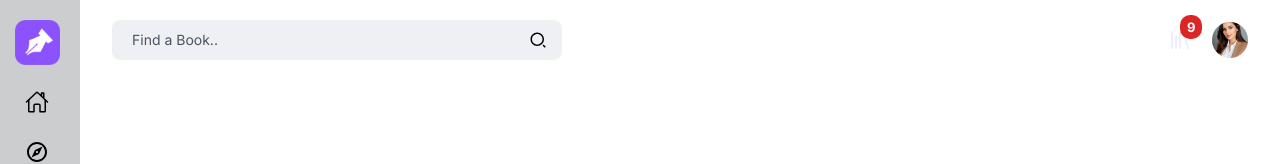
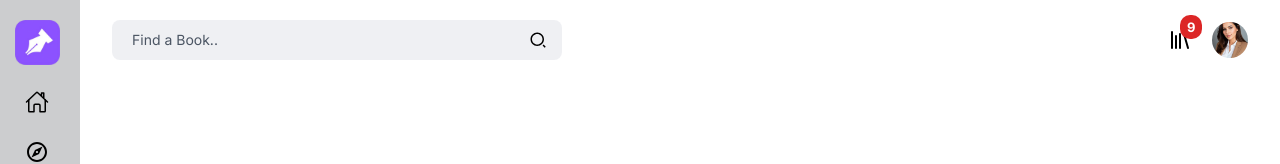
Before and after one commit to kevindermot99/gamezilla, a React (Vite) app: page /app in a window 1280 px wide. Shown: the top 164 px of the page. Built offline with nearby package versions, Linux system fonts and the light colour scheme; a web font is replaced by a local one.

Commit message:
whole navbar light + dark

```diff
--- a/src/components/Nav.jsx
+++ b/src/components/Nav.jsx
@@ -18,7 +18,7 @@ function Nav() {
 
                 <form className='relative w-full max-w-[450px]'>
                     <input className="search transition bg-gray-200 dark:bg-gray-800 bg-opacity-60 rounded-lg text-sm placeholder:text-gray-600 text-black dark:text-primary  " type="search" placeholder="Find a Book.." />
-                    <button type="submit" className="absolute top-0 bottom-0 m-auto right-1 transition hover:bg-slate-300 dark:hover:bg-gray-800 h-[80%] w-[40px] rounded-lg flex justify-center items-center">
+                    <button type="submit" className="absolute top-0 bottom-0 m-auto right-1 transition hover:bg-slate-200 dark:hover:bg-gray-800 h-[80%] w-[40px] rounded-lg flex justify-center items-center">
                         <RiSearch2Line className="text-black dark:text-primary text-lg" />
                     </button>
                 </form>
@@ -30,12 +30,12 @@ function Nav() {
                     </a> */}
 
                     <a href="#" className="group navbar-link p-2 ml-5">
-                        <LuLibrary className="text-2xl cursor-pointer relative transition text-primary group-hover:text-main-color" />
+                        <LuLibrary className="text-2xl cursor-pointer relative transition text-black dark:text-primary group-hover:text-main-color" />
                         <Notification label={9} />
                     </a>
                     <a href="#" className="group navbar-link rounded-full ml-3 flex items-center justify-center relative">
                         <img src={defaultPfp} className=" h-9 w-9 rounded-full " />
-                        <p className=" text-sm font-semibold absolute w-fit whitespace-nowrap bg-gray-900 py-2 px-3 right-0 -bottom-[140%] rounded-m ring-1 ring-gray-800 rounded-lg tranition hidden group-hover:block">Clare thomson</p>
+                        <p className=" text-sm font-semibold absolute w-fit whitespace-nowrap bg-white  dark:bg-gray-900 py-2 px-3 right-0 -bottom-[140%] rounded-m ring-1 ring-gray-200 dark:ring-gray-800 rounded-lg tranition hidden group-hover:block">Clare thomson</p>
                     </a>
 
                 </div>
--- a/src/index.css
+++ b/src/index.css
@@ -38,7 +38,7 @@ input[data-autocompleted] {
   }
 
   .navbar-link {
-    @apply flex gap-2 relative transition rounded-md hover:bg-gray-800
+    @apply flex gap-2 relative transition rounded-md hover:bg-gray-200 dark:hover:bg-gray-800
   }
 
   .logoText {
```
